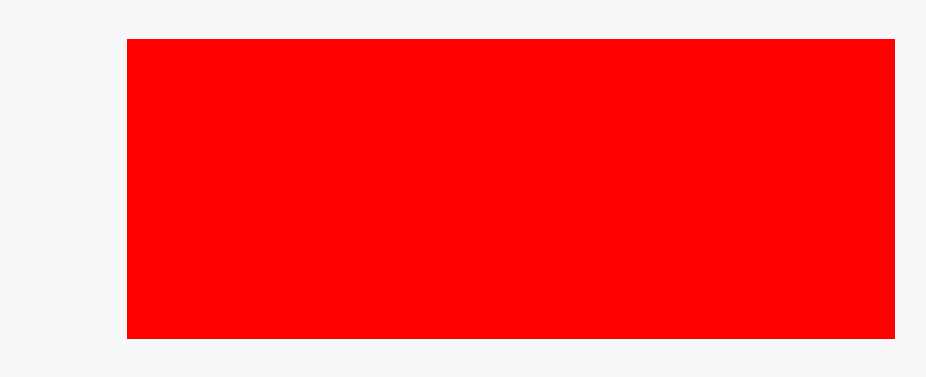
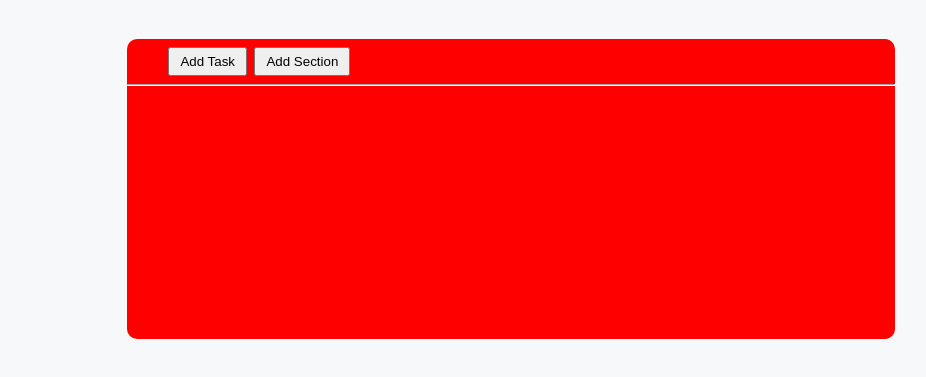
Before and after one commit to BrunoBernardini/html-css-toboolist, a plain HTML site: page index.html in a window 1280 px wide. Shown: the part 65-442 px from the top of the page, without its empty margins (129-1055 px from the left). Drawn offline with Linux system fonts and the light colour scheme.

Commit message:
Aggiunta di due "proto" pulsanti nella parte superiore del main.

```diff
--- a/assets/style.css
+++ b/assets/style.css
@@ -36,5 +36,19 @@ main{
   width: 60vw;
   height: 300px;
   margin: 5vh auto;
+  border-radius: 10px;
   background-color: red;
 }
+
+.content{
+  margin-left: 5%;
+}
+
+main button{
+  padding: 5px 10px;
+  margin: 1vh 0 1vh 3px;
+}
+
+main hr{
+  border-color: #f6f8f9;
+}
--- a/index.html
+++ b/index.html
@@ -13,6 +13,12 @@
     <h1>Toboolist</h1>
   </header>
 
-  <main></main>
+  <main>
+    <div class="content">
+      <button>Add Task</button>
+      <button>Add Section</button>
+    </div>
+    <hr>
+  </main>
 </body>
 </html>
```
